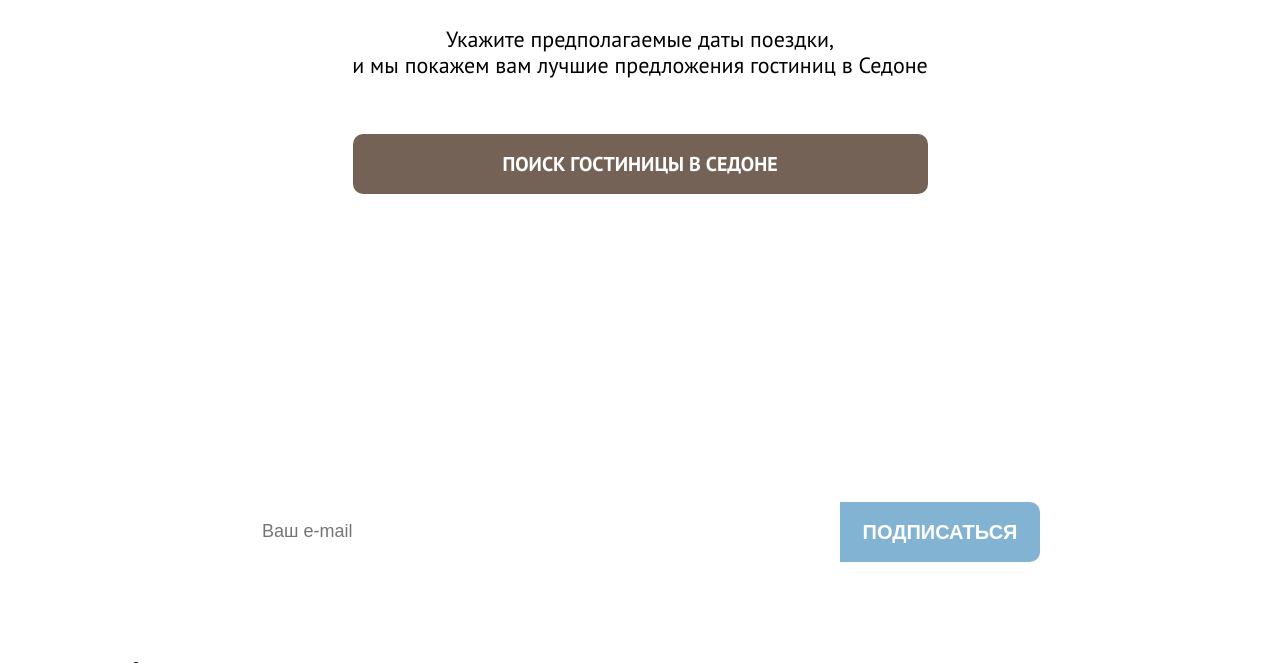
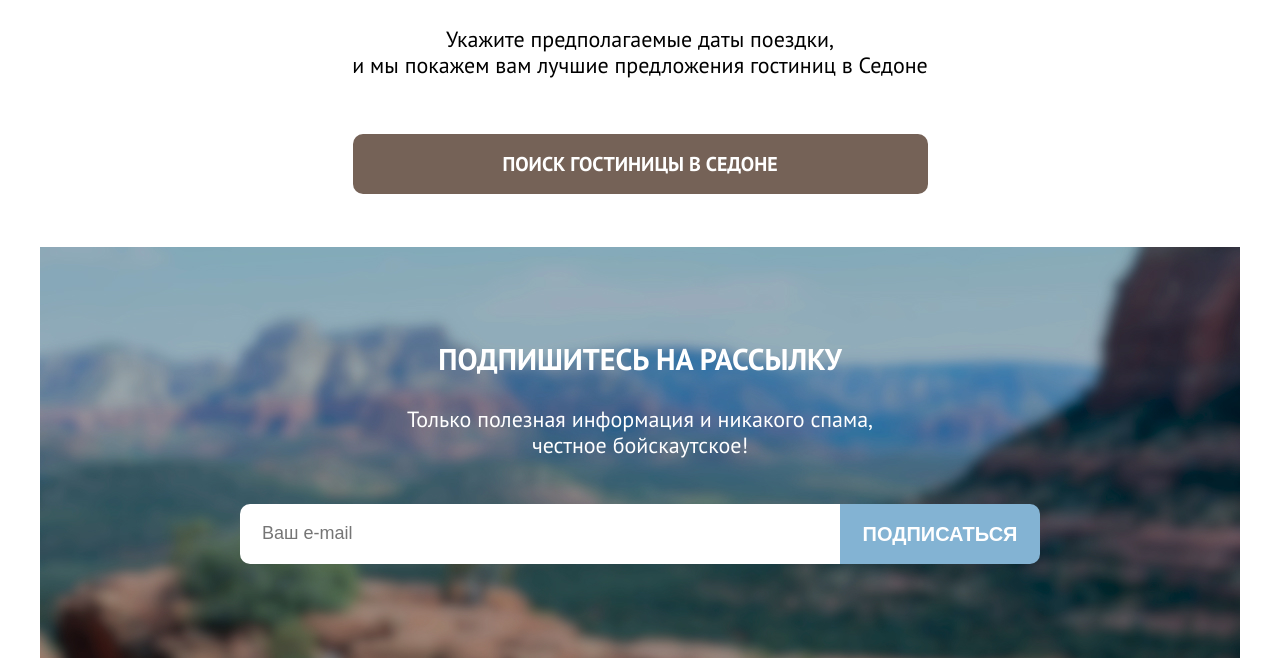
Before and after one commit to parsel95/Sedona, a plain HTML site: page index.html in a window 1280 px wide. Shown: the part 2643-3306 px from the top of the page. Drawn offline with Linux system fonts and the light colour scheme.

Commit message:
Правка секции подписки на Главной странице

```diff
--- a/css/style.css
+++ b/css/style.css
@@ -771,11 +771,11 @@ body {
 }
 /* subscribe */
 
-.subscribe-primary h2 {
+.subscribe h2 {
     margin: 0 0 29px 0;
 }
 
-.subscribe-primary .section-description {
+.subscribe .section-description {
     margin: 0 auto 46px auto;
     max-width: 500px;
 }
@@ -790,14 +790,15 @@ body {
     margin: 0 auto;
     display: flex;
     flex-direction: column;
-    justify-content: start;
-    align-items: center;
+    justify-content: center;
 }
 
 .subscribe-primary {
     background: none;
     min-height: 381px;
     gap: 46px;
+    justify-content: start;
+    align-items: center;
 }
 
 .subscribe-primary .section-title-black {
--- a/index.html
+++ b/index.html
@@ -119,7 +119,7 @@
             <a href="catalog.html" class="search-button button">ПОИСК ГОСТИНИЦЫ В СЕДОНЕ</a>
         </section>
 
-        <section class="subscribe subscribe-primary">
+        <section class="subscribe">
             <h2 class="section-title">Подпишитесь на рассылку</h2>
             <p class="section-description">Только полезная информация и никакого спама, честное бойскаутское!
             </p>
```
